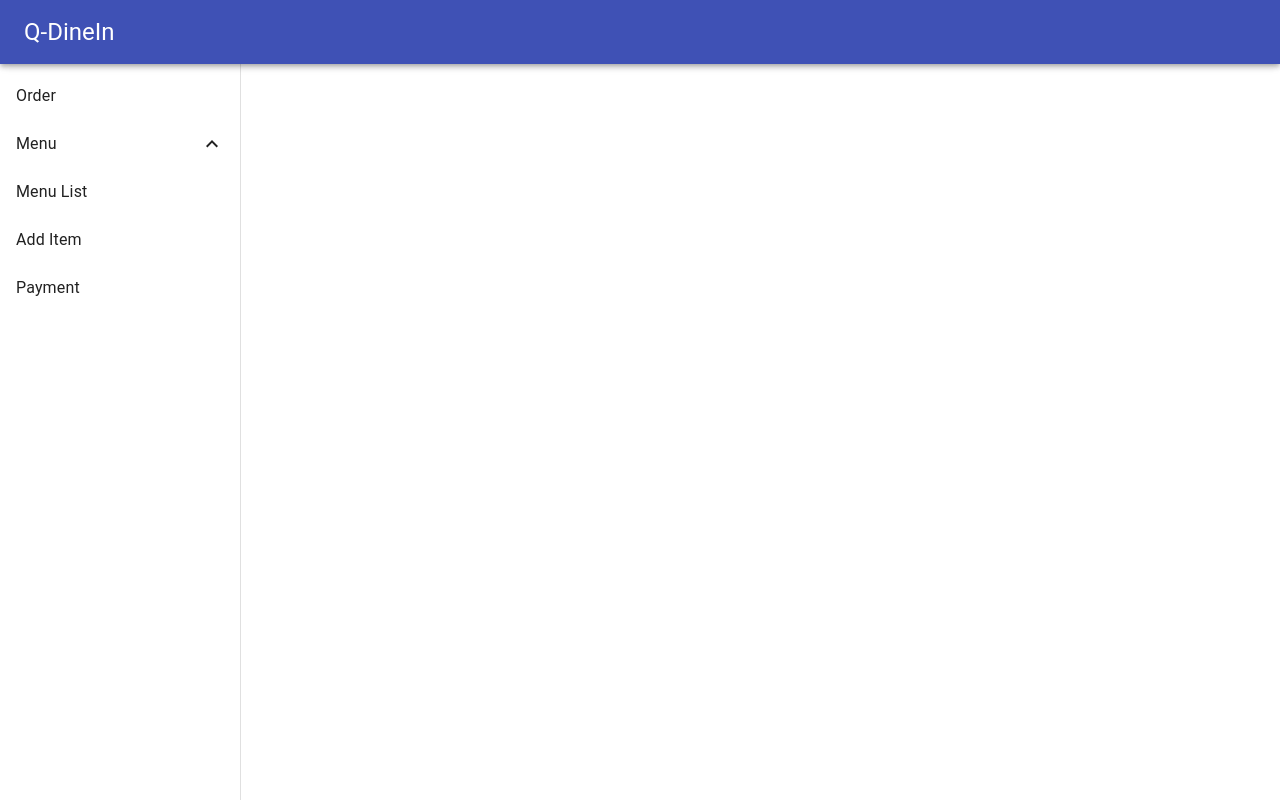
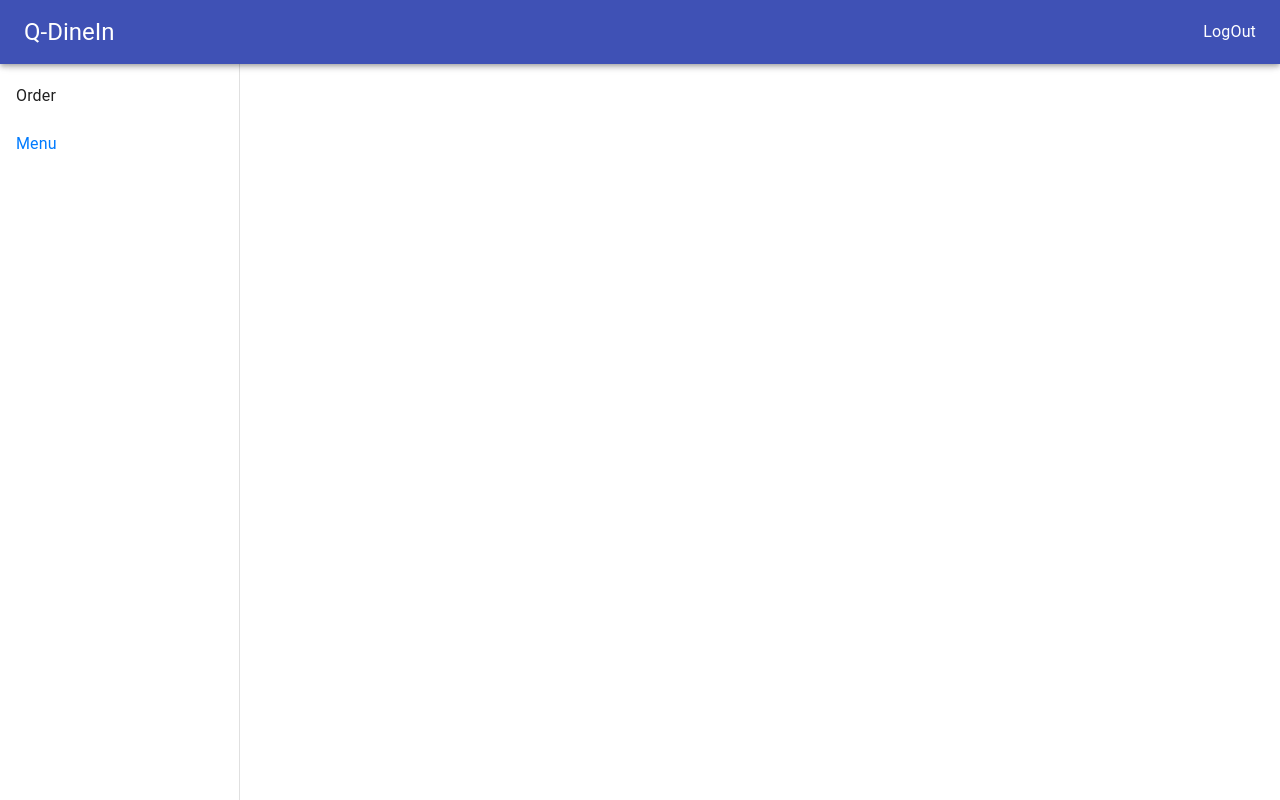
Before and after one commit to kundanchandel/Project-Planner-Tool, a React (Create React App) app in the folder admin/: page / in a window 1280 px wide. Built offline with nearby package versions, Linux system fonts and the light colour scheme; sample sign-in values are in the browser's storage.

Commit message:
updated code with apis

```diff
--- a/admin/src/App.js
+++ b/admin/src/App.js
@@ -1,4 +1,6 @@
-import "./App.css";
+// import "./App.css";
+import "bootstrap/dist/css/bootstrap.min.css";
+
 import {
   BrowserRouter as Router,
   Route,
@@ -12,10 +14,10 @@ import Signup from "./Components/Auth/Signup";
 import Signin from "./Components/Auth/SignIn";
 import Header from "./Components/Utils/header";
 import Sidebar from "./Components/Utils/Sidebar";
-
+import Menu from "./Components/Menu/menu";
 function App() {
   return (
-    <div>
+    <div className="container">
       <Router>
         <Header />
       </Router>
@@ -23,6 +25,7 @@ function App() {
       {localStorage.getItem("x-access-token") ? (
         <Router>
           <Sidebar />
+          <Route exact path="/menu" component={Menu} />
         </Router>
       ) : (
         <Router>
--- a/admin/src/Components/Auth/SignIn.js
+++ b/admin/src/Components/Auth/SignIn.js
@@ -1,4 +1,4 @@
-import React from "react";
+import React, { useState } from "react";
 import Avatar from "@material-ui/core/Avatar";
 import Button from "@material-ui/core/Button";
 import CssBaseline from "@material-ui/core/CssBaseline";
@@ -12,7 +12,7 @@ import LockOutlinedIcon from "@material-ui/icons/LockOutlined";
 import Typography from "@material-ui/core/Typography";
 import { makeStyles } from "@material-ui/core/styles";
 import Container from "@material-ui/core/Container";
-
+import axios from "../../services/Axios";
 function Copyright() {
   return (
     <Typography variant="body2" color="textSecondary" align="center">
@@ -48,12 +48,30 @@ const useStyles = makeStyles((theme) => ({
 
 export default function SignUp() {
   const classes = useStyles();
+  const [email, setEmail] = useState("");
+  const [password, setPassword] = useState("");
+  const handelSubmit = async (e) => {
+    e.preventDefault();
+    if (email == "" || password == "") {
+      alert("Incomplete Fields");
+    } else {
+      const data = { email, password };
+      const response = await axios.post("/signin", data);
+      if (response.data.token) {
+        console.log(response)
+        localStorage.setItem("x-access-token", response.data.token);
+        window.open("/", "_self");
+      } else {
+        alert("Invalid Email or Password");
+      }
+    }
+  };
 
   return (
     <Container component="main" maxWidth="xs">
       <CssBaseline />
       <div className={classes.paper}>
-      <Avatar className={classes.avatar}>
+        <Avatar className={classes.avatar}>
           <LockOutlinedIcon />
         </Avatar>
         <Typography component="h1" variant="h5">
@@ -70,6 +88,10 @@ export default function SignUp() {
                 label="Email Address"
                 name="email"
                 autoComplete="email"
+                value={email}
+                onChange={(e) => {
+                  setEmail(e.target.value);
+                }}
               />
             </Grid>
             <Grid item xs={12}>
@@ -82,6 +104,10 @@ export default function SignUp() {
                 type="password"
                 id="password"
                 autoComplete="current-password"
+                value={password}
+                onChange={(e) => {
+                  setPassword(e.target.value);
+                }}
               />
             </Grid>
           </Grid>
@@ -91,6 +117,7 @@ export default function SignUp() {
             variant="contained"
             color="primary"
             className={classes.submit}
+            onClick={handelSubmit}
           >
             Sign In
           </Button>
--- a/admin/src/Components/Auth/Signup.js
+++ b/admin/src/Components/Auth/Signup.js
@@ -60,7 +60,6 @@ export default function SignUp() {
       alert("Incomplete Fields")
     }else{
       const data = {username,email,password,phoneno}
-      console.log(data)
       const response = await axios.post('/signup',data);
       if(response.data.token){
         localStorage.setItem("x-access-token",response.data.token)
--- /dev/null
+++ b/admin/src/Components/Menu/menu.js
@@ -0,0 +1,17 @@
+import React, { useEffect } from "react";
+import axios from "../../services/Axios";
+
+export default function Menu() {
+  useEffect(() => {
+    getData();
+  }, []);
+  const getData = async () => {
+    const response = await axios.get("/dish");
+    console.log(response,'hello');
+  };
+  return (
+    <div>
+      <h1>Hello</h1>
+    </div>
+  );
+}
--- a/admin/src/Components/Utils/Sidebar.js
+++ b/admin/src/Components/Utils/Sidebar.js
@@ -7,6 +7,7 @@ import Collapse from "@material-ui/core/Collapse";
 import { makeStyles } from "@material-ui/core/styles";
 import ExpandLess from "@material-ui/icons/ExpandLess";
 import ExpandMore from "@material-ui/icons/ExpandMore";
+import { Link } from "react-router-dom";
 
 const drawerWidth = 240;
 
@@ -42,21 +43,9 @@ export default function Sidebar() {
           <ListItemText primary="Order" />{" "}
         </ListItem>{" "}
         <ListItem button>
-          <ListItemText primary="Menu" />{" "}
-          {open ? <ExpandLess /> : <ExpandMore />}{" "}
-        </ListItem>{" "}
-        <Collapse in={open} timeout="auto" unmountOnExit>
-          <List component="div" disablePadding>
-            <ListItem button className={classes.nested}>
-              <ListItemText primary="Menu List" />{" "}
-            </ListItem>{" "}
-            <ListItem button className={classes.nested}>
-              <ListItemText primary="Add Item" />{" "}
-            </ListItem>{" "}
-          </List>{" "}
-        </Collapse>{" "}
-        <ListItem button>
-          <ListItemText primary="Payment" />
+          <Link to="/menu">
+            <ListItemText primary="Menu" />{" "}
+          </Link>
         </ListItem>{" "}
       </List>{" "}
     </Drawer>
--- a/admin/src/Components/Utils/header.js
+++ b/admin/src/Components/Utils/header.js
@@ -21,8 +21,12 @@ const useStyles = makeStyles((theme) => ({
 
 export default function Header() {
   const classes = useStyles();
+
+  const handleLogout = () => {
+    localStorage.setItem("x-access-token", "");
+    window.open("/", "_self");
+  };
   return (
-    <div>
     <AppBar position="fixed" className={classes.appBar}>
       <Toolbar>
         {/* <IconButton edge="start" className={classes.menuButton} color="inherit" aria-label="menu">
@@ -31,8 +35,10 @@ export default function Header() {
         <Typography variant="h5" className={classes.title} noWrap>
           Q-DineIn
         </Typography>
+        {localStorage.getItem("x-access-token") && (
+          <Typography onClick={handleLogout}>LogOut</Typography>
+        )}
       </Toolbar>
     </AppBar>
-    </div>
   );
 }
--- a/admin/src/services/Axios.js
+++ b/admin/src/services/Axios.js
@@ -3,5 +3,5 @@ import Axios from "axios";
 const baseURL = "http://localhost:7000/api/restaurant";
 
 Axios.defaults.baseURL = baseURL;
-
+Axios.defaults.headers.common['authtoken'] = localStorage.getItem('x-access-token')
 export default Axios;
```
Also changed, not shown: 2 other files (tests, documents, lock files or other folders). Lines whose indentation alone changed are shown as unchanged.
